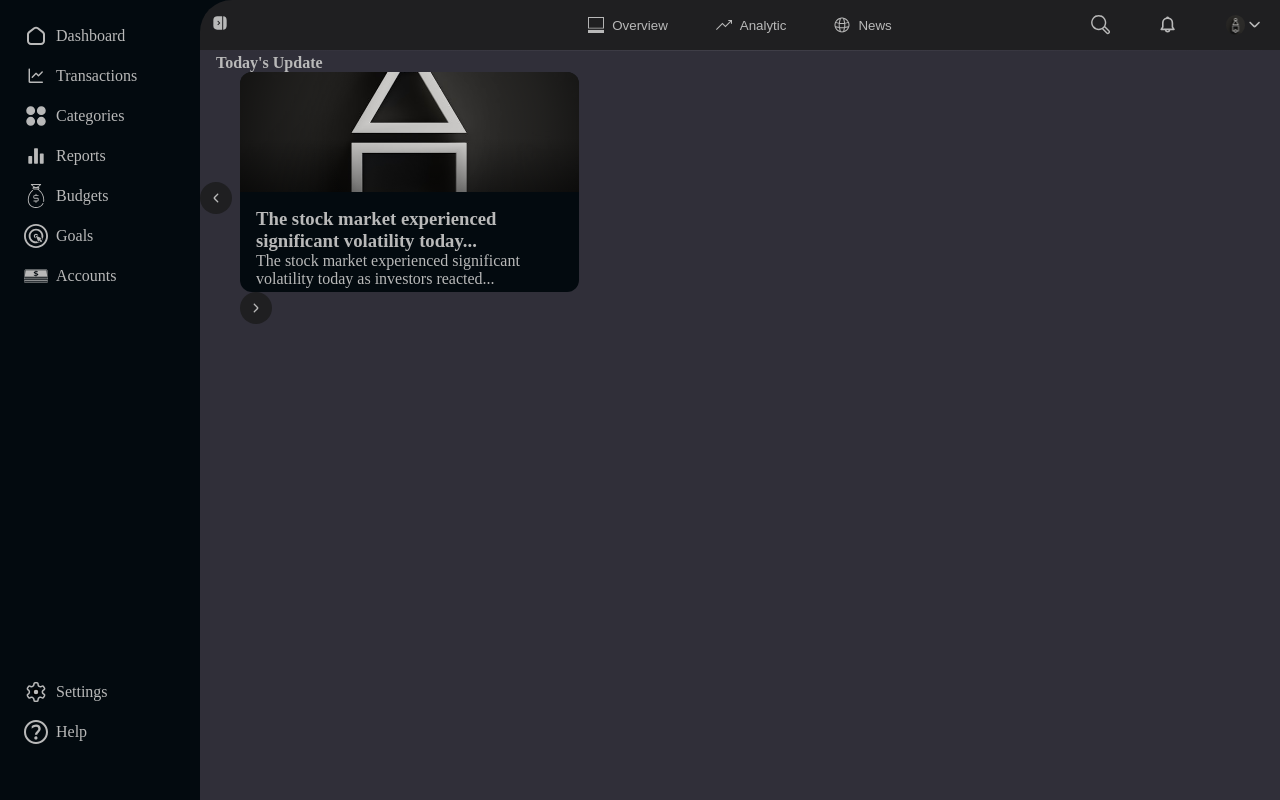
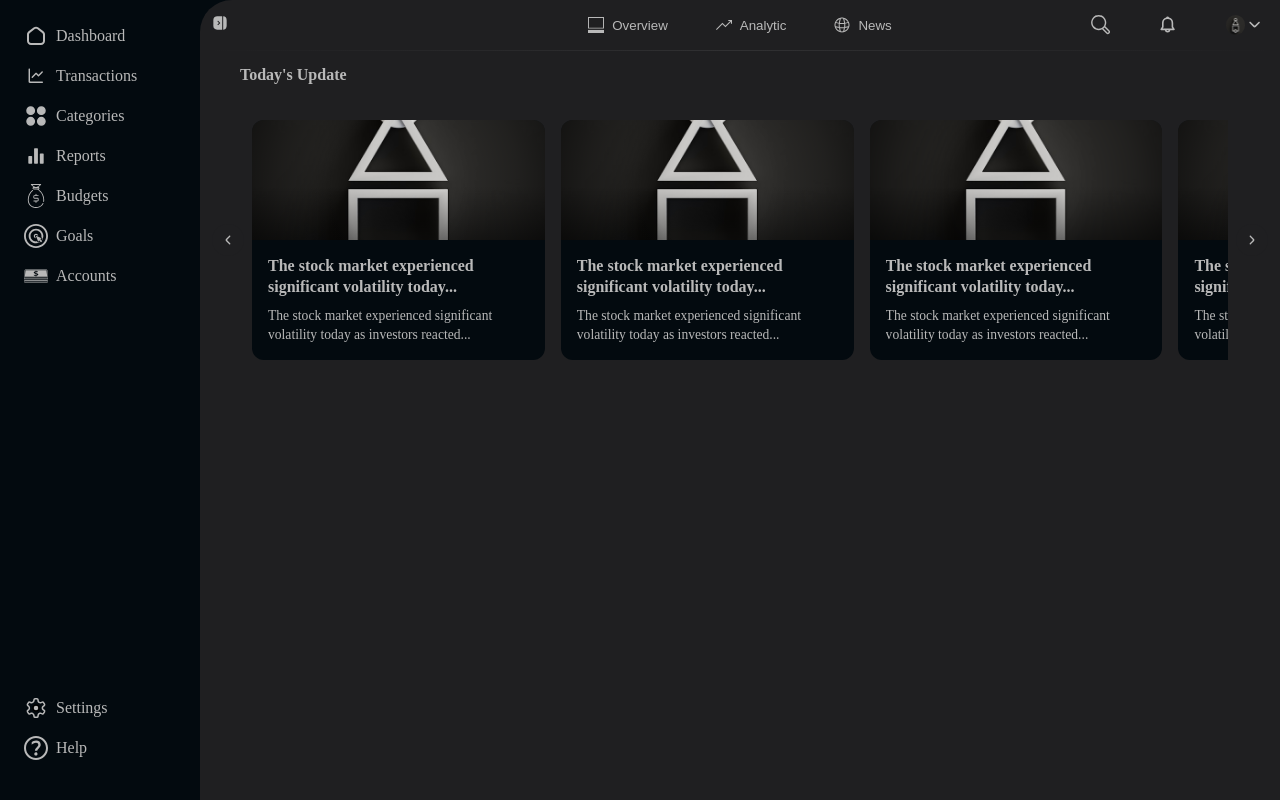
Before and after one commit to londerorichard/Finance-Control, a FastAPI app: page /news in a window 1280 px wide. Run offline with FastAPI, Linux system fonts and the light colour scheme; parts of the project's set-up code (start-up, migrations or seed data) failed here and were passed over.

Commit message:
feat: news frontend

```diff
--- a/app/static/css/base.css
+++ b/app/static/css/base.css
@@ -114,6 +114,8 @@ textarea {
     min-width: 0;
     min-height: 0;
     overflow-y: auto;
+
+    position: relative;
 }
 
 .navbar {
@@ -130,6 +132,8 @@ main {
 
     display: grid;
     overflow: hidden;
+
+    background-color: var(--bg-primary);
 }
 
 .main-content {
@@ -767,7 +771,7 @@ main {
     list-style: none;
 
     position: absolute;
-    bottom: 2rem;
+    bottom: 1rem;
     left: 0;
     right: 0;
 }
--- a/app/static/css/news.css
+++ b/app/static/css/news.css
@@ -84,31 +84,14 @@ body {
    MAIN CONTAINER
    ========================================================================== */
 
-.main-container {
-    background-color: var(--bg-terciary);
-    height: 100%;
-}
-
-.news-container {
-    background-color: var(--bg-terciary);
-    height: 100%;
-}
-
-
 .news-header {
     grid-area: news-header;
-
     height: 40px;
-
-    background-color: var(--bg-primary);
 }
 
 .news {
     grid-area: news;
-
     padding: var(--space-sm);
-
-    background-color: var(--bg-primary);
 }
 
 
@@ -119,7 +102,7 @@ body {
 .news-title {
     position: relative;
 
-    padding: var(--space-xs) 0 0 var(--space-lg);
+    padding: 1rem 2.5rem 1.5rem;
 
     color: var(--text-secondary);
     font-size: 1rem;
@@ -155,20 +138,30 @@ body {
 
     position: relative;
 
-    width: 100%;
+    min-width: 0;
+
+    padding: 0.75rem 0.75rem;
 }
+
 
 .carousel-container {
     flex: 1;
+    min-width: 0;
+    overflow-x: auto;
+    scrollbar-width: none;
+    -ms-overflow-style: none;
+    scroll-behavior: smooth;
+}
 
-    overflow: hidden;
+.carousel-container::-webkit-scrollbar {
+    display: none;
 }
+
 
 .carousel-track {
     display: flex;
-    gap: var(--space-md);
-
-    transition: transform .3s ease;
+    gap: 1rem;
+    transition: transform 0.3s ease;
 }
 
 
@@ -211,12 +204,12 @@ body {
    ========================================================================== */
 
 .news-card {
-    flex: 0 0 calc((100% - (2 * var(--space-md))) / 3);
+    flex: 0 0 30%;
 
     display: flex;
     flex-direction: column;
 
-    height: 220px;
+    height: auto;
 
     overflow: hidden;
 
@@ -264,7 +257,37 @@ body {
     flex: 1;
     flex-direction: column;
 
-    padding: var(--space-lg)
+    min-width: 0;
+
+    padding: var(--space-lg);
+}
+
+.news-content a {
+    margin-top: auto;
+}
+
+.news-content h3 {
+    font-size: 1rem;
+    font-weight: 600;
+    line-height: 1.3;
+    margin: 0 0 0.5rem;
+
+    display: -webkit-box;
+    -webkit-box-orient: vertical;
+    -webkit-line-clamp: 2;
+    overflow: hidden;
+}
+
+.news-content p {
+    font-size: 0.85rem;
+    line-height: 1.4;
+    color: var(--text-secondary);
+    margin: 0;
+
+    display: -webkit-box;
+    -webkit-box-orient: vertical;
+    -webkit-line-clamp: 3;
+    overflow: hidden;
 }
 
 .news-card h2 {
@@ -288,7 +311,3 @@ body {
     -webkit-box-orient: vertical;
     -webkit-line-clamp: 3;
 }
-
-.news-content a {
-    margin-top: auto;
-}
--- a/app/static/javascript/news-js.js
+++ b/app/static/javascript/news-js.js
@@ -0,0 +1,32 @@
+function setupCarouselTrack() {
+    const carouselContainers = document.querySelectorAll(".carousel-container");
+
+    carouselContainers.forEach(carouselContainer => {
+
+        const prevBtn = carouselContainer.parentElement.querySelector(
+            ":scope > .prev-btn"
+        );
+
+        const nextBtn = carouselContainer.parentElement.querySelector(
+            ":scope > .next-btn"
+        );
+
+        const scrollDistance = carouselContainer.clientWidth;
+
+        nextBtn.addEventListener("click", () => {
+            carouselContainer.scrollBy({
+                left: scrollDistance,
+                behavior: "smooth"
+            });
+        });
+
+        prevBtn.addEventListener("click", () => {
+            carouselContainer.scrollBy({
+                left: -scrollDistance,
+                behavior: "smooth"
+            });
+        });
+    });
+}
+
+setupCarouselTrack();
--- a/app/templates/news.html
+++ b/app/templates/news.html
@@ -35,7 +35,57 @@
                                         <h3>The stock market experienced significant volatility today...</h3>
                                         <p>The stock market experienced significant volatility today as investors reacted...</p>
                                     </div>
-                                </article>
+                                </div>
+                                <div class="news-card">
+                                    <div class="image-container">
+                                        <img src="app/static/images/profile-icon.jpg" alt="">
+                                    </div>
+
+                                    <div class="news-content">
+                                        <h3>The stock market experienced significant volatility today...</h3>
+                                        <p>The stock market experienced significant volatility today as investors reacted...</p>
+                                    </div>
+                                </div>
+                                <div class="news-card">
+                                    <div class="image-container">
+                                        <img src="app/static/images/profile-icon.jpg" alt="">
+                                    </div>
+
+                                    <div class="news-content">
+                                        <h3>The stock market experienced significant volatility today...</h3>
+                                        <p>The stock market experienced significant volatility today as investors reacted...</p>
+                                    </div>
+                                </div>
+                                <div class="news-card">
+                                    <div class="image-container">
+                                        <img src="app/static/images/profile-icon.jpg" alt="">
+                                    </div>
+
+                                    <div class="news-content">
+                                        <h3>The stock market experienced significant volatility today...</h3>
+                                        <p>The stock market experienced significant volatility today as investors reacted...</p>
+                                    </div>
+                                </div>
+                                <div class="news-card">
+                                    <div class="image-container">
+                                        <img src="app/static/images/profile-icon.jpg" alt="">
+                                    </div>
+
+                                    <div class="news-content">
+                                        <h3>The stock market experienced significant volatility today...</h3>
+                                        <p>The stock market experienced significant volatility today as investors reacted...</p>
+                                    </div>
+                                </div>
+                                <div class="news-card">
+                                    <div class="image-container">
+                                        <img src="app/static/images/profile-icon.jpg" alt="">
+                                    </div>
+
+                                    <div class="news-content">
+                                        <h3>The stock market experienced significant volatility today...</h3>
+                                        <p>The stock market experienced significant volatility today as investors reacted...</p>
+                                    </div>
+                                </div>
 
                             </div>
 
```
